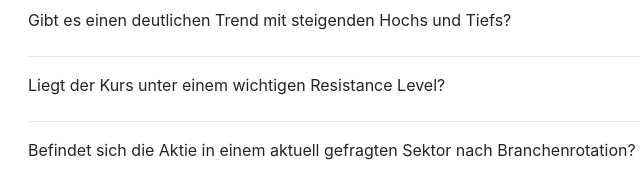
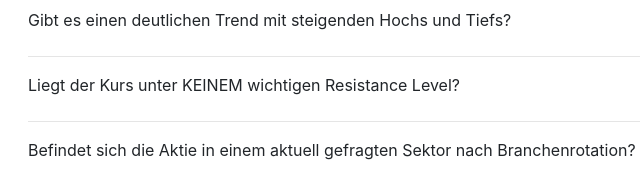
Before and after one commit to PaulKapschitzki/TradeHelpers, an Electron app: page Markttechnik.html in a window 1280 px wide. Shown: the part 632-810 px from the top of the page, 72-712 px from the left. Drawn offline with nearby package versions, Linux system fonts and the light colour scheme.

```diff
--- a/Markttechnik.html
+++ b/Markttechnik.html
@@ -35,7 +35,7 @@
                     </div>
                     <hr>
                     <div class="form-row">
-                        <label class="col-11">Liegt der Kurs unter einem wichtigen Resistance Level?</label>
+                        <label class="col-11">Liegt der Kurs unter KEINEM wichtigen Resistance Level?</label>
                         <input class="col-1" type="checkbox" id="mtResistance" name="MT" />
                     </div>
                     <hr>
```
